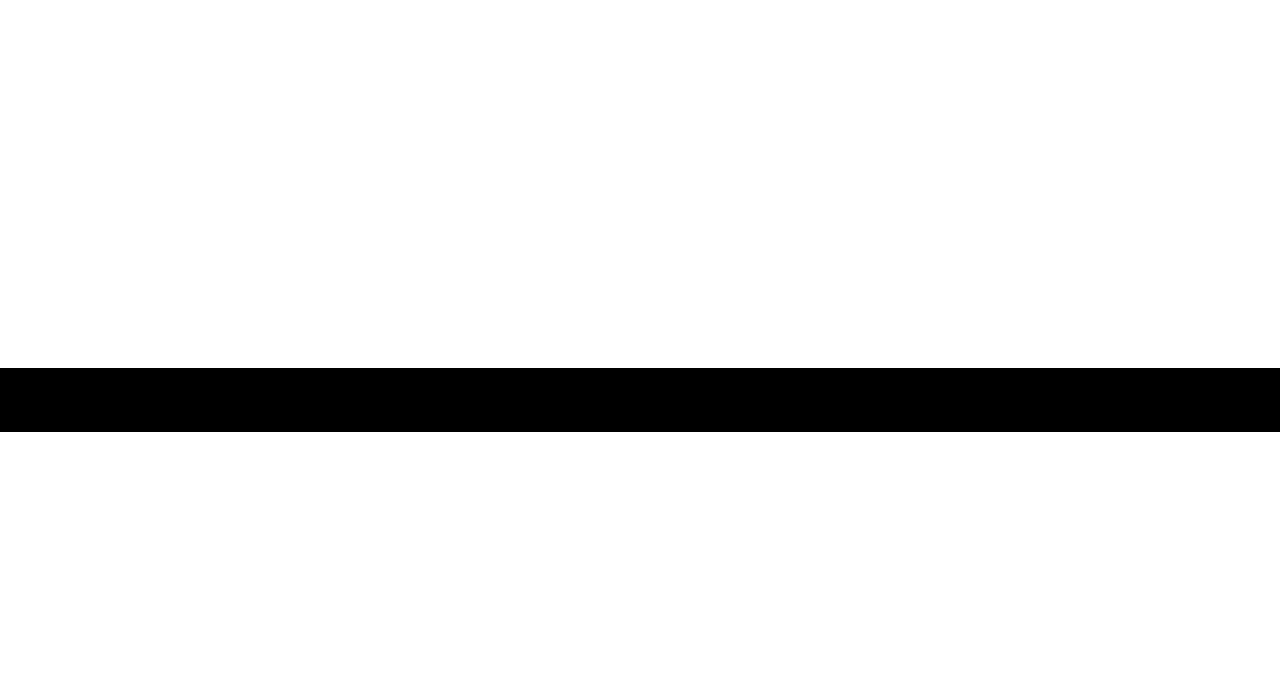
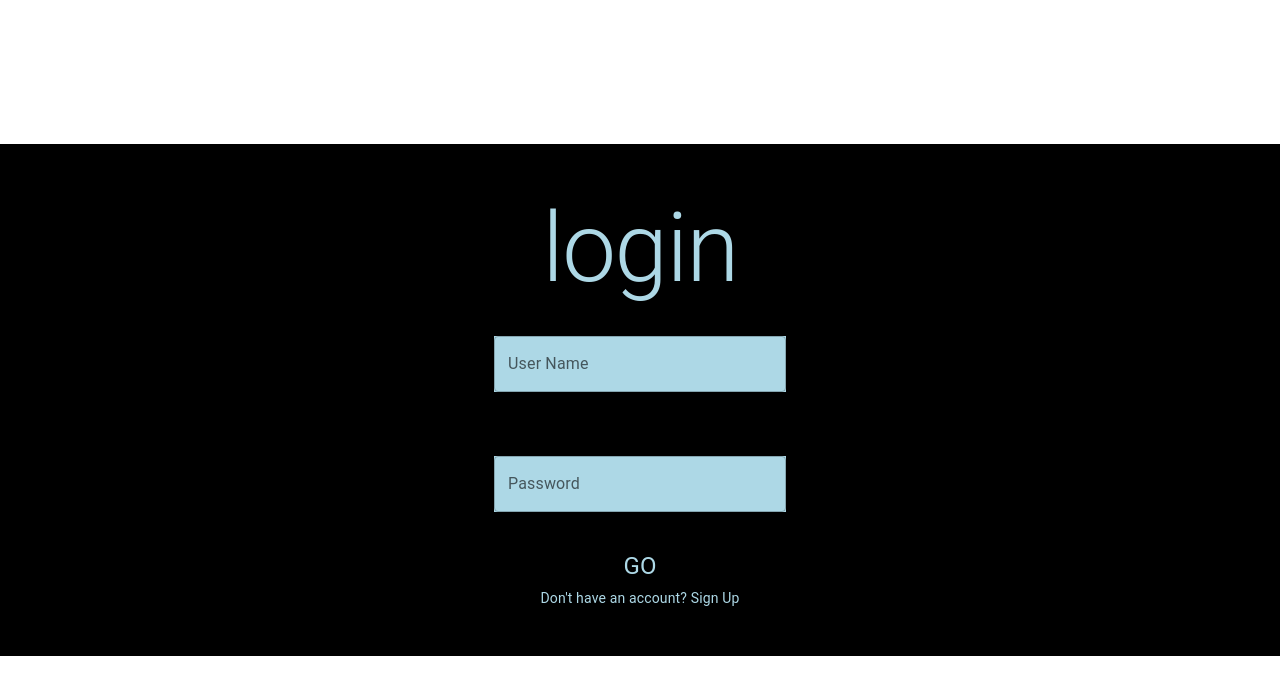
Before and after one commit to WagnerA117/weight-recorder, a React (Vite) app in the folder client/: page / in a window 1280 px wide. Before the commit this address had no page. Shown: the top 694 px of the page. Built offline with nearby package versions, Linux system fonts and the light colour scheme.

Commit message:
updated home route

```diff
--- a/client/src/Routes.tsx
+++ b/client/src/Routes.tsx
@@ -1,3 +1,4 @@
+import React from "react";
 import {BrowserRouter, Routes, Route} from "react-router-dom";
 import Home from "./pages/HomePage";
 import Login from "./pages/LoginPage";
@@ -8,7 +9,7 @@
 		<BrowserRouter>
 			<Routes>
 				<Route path="/home" element={<Home />} />
-				<Route path="/login" element={<Login />} />
+				<Route path="/" element={<Login />} />
 				<Route path="/sign_up" element={<SignUp />} />
 			</Routes>
 		</BrowserRouter>
```
